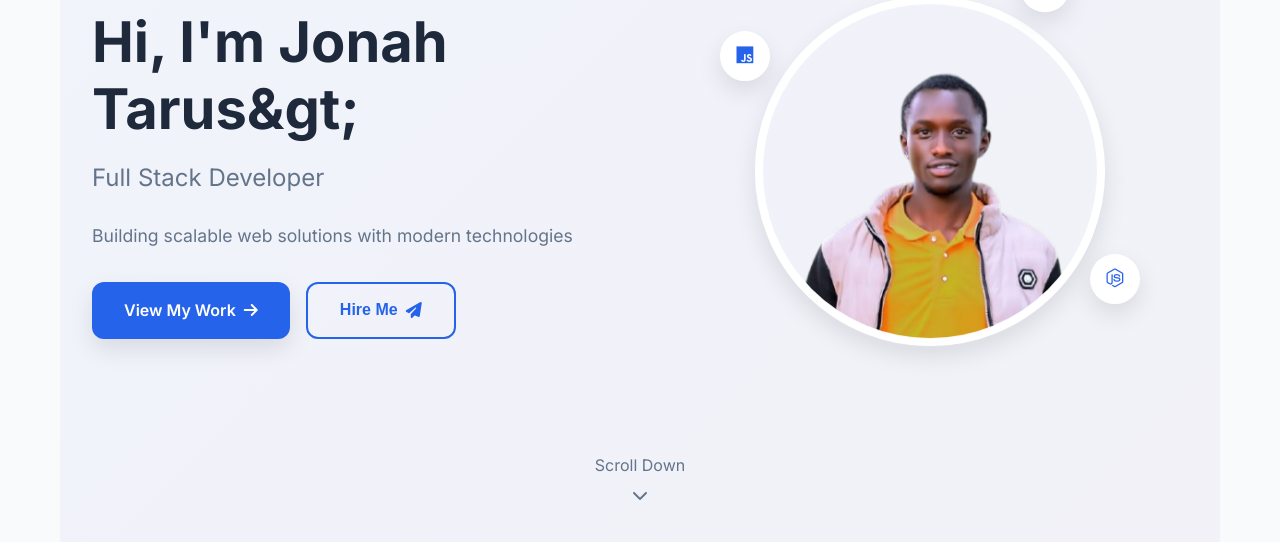
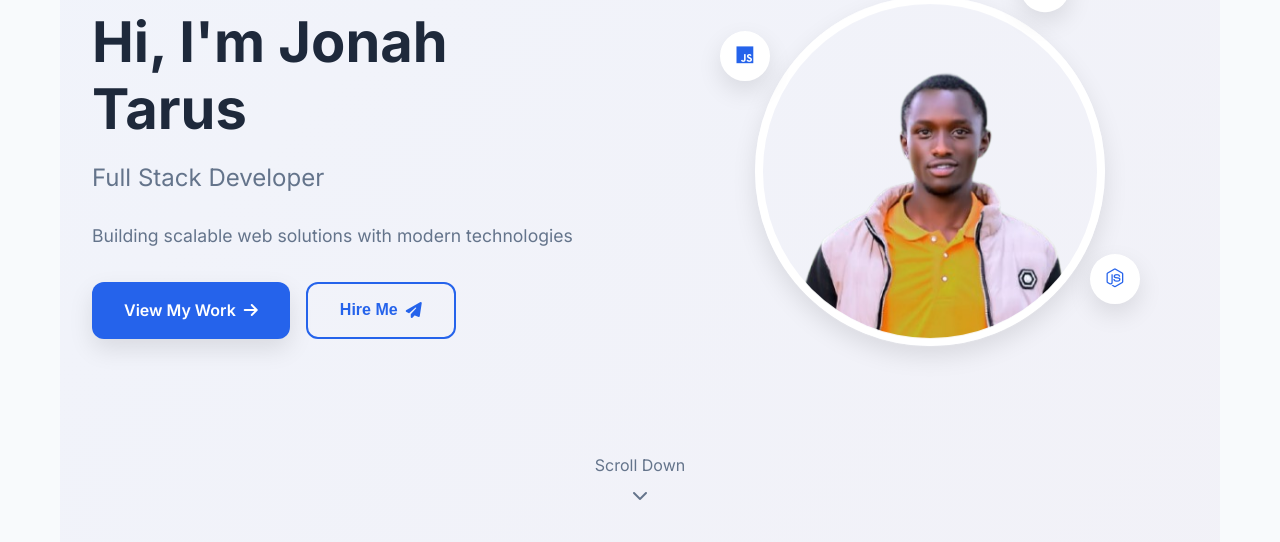
Before and after one commit to Setur413/setur-portfolio, a plain HTML site: page frontend/index.html in a window 1280 px wide. Shown: the part 258-800 px from the top of the page. Drawn offline with Linux system fonts and the light colour scheme.

Commit message:
Update index.html

```diff
--- a/frontend/index.html
+++ b/frontend/index.html
@@ -31,7 +31,7 @@
         <section class="hero" id="home">
             <div class="hero-content">
                 <div class="hero-text">
-                    <h1>Hi, I'm Jonah Tarus></h1>
+                    <h1>Hi, I'm Jonah Tarus</h1>
                     <h2>Full Stack Developer</h2>
                     <p>Building scalable web solutions with modern technologies</p>
                     <div class="hero-buttons">
```
